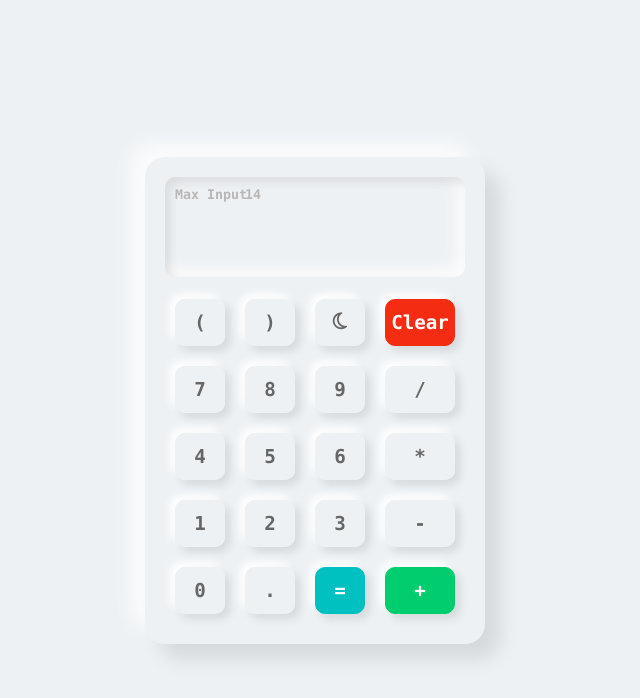
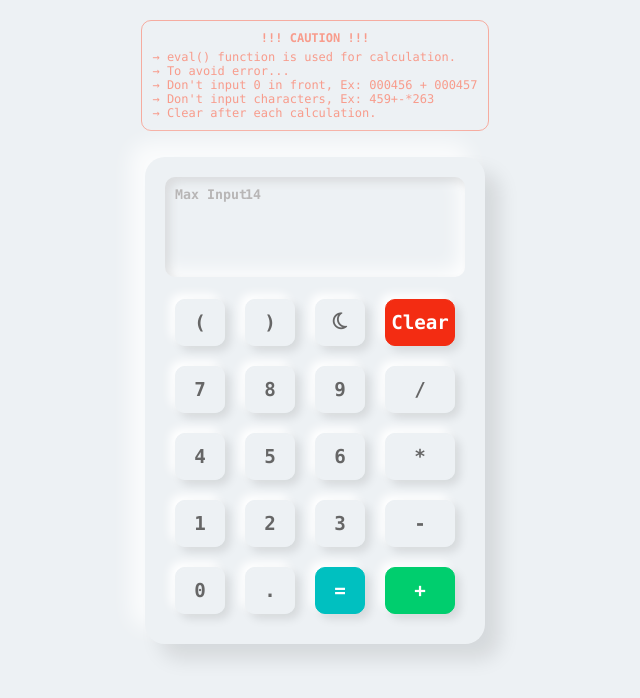
Before and after one commit to sheikh-nadif/Stylish-Calculator, a plain HTML site: page index.html in a window 1280 px wide. Shown: the whole page, without its empty margins (325-965 px from the left). Drawn offline with Linux system fonts and the light colour scheme.

Commit message:
caution added for bugs

```diff
--- a/index.html
+++ b/index.html
@@ -10,6 +10,14 @@
     <link rel="stylesheet" href="style.css">
 </head>
 <body>
+    <div class="notes">
+        <h4>!!! CAUTION !!!</h4>
+        <p>→ eval() function is used for calculation.</p>
+        <p>→ To avoid error...</p>
+        <p>→ Don't input 0 in front, Ex: 000456 + 000457</p>
+        <p>→ Don't input characters, Ex: 459+-*263</p>
+        <p>→ Clear after each calculation.</p>
+    </div>
     <div class="calculator">
         <div class="count">
             <h5 id="max">Max Input</h5>
--- a/style.css
+++ b/style.css
@@ -143,3 +143,18 @@ body .calculator .buttons #value{
     box-shadow: inset 5px 5px 10px rgba(0, 59, 59, 0.25),
                 inset -5px -5px 10px rgba(0, 255, 255, 0.2);
 }
+
+
+.notes{
+    position: absolute;
+    color: rgba(255, 99, 71, 0.603);
+    margin-bottom: 650px;
+    font-size: 12px;
+    border: 1px solid rgba(255, 99, 71, 0.486);
+    border-radius: 10px;
+    padding: 10px;
+}
+.notes h4{
+    text-align: center;
+    padding-bottom: 5px;
+}
```
